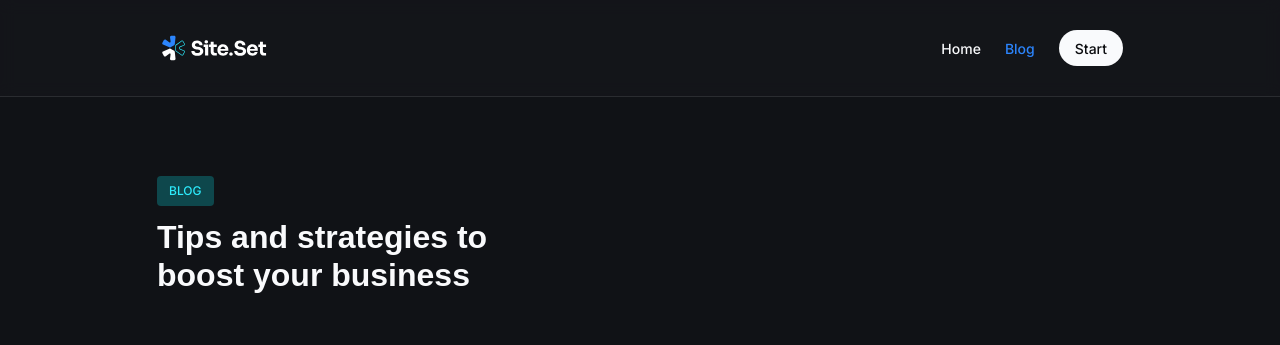
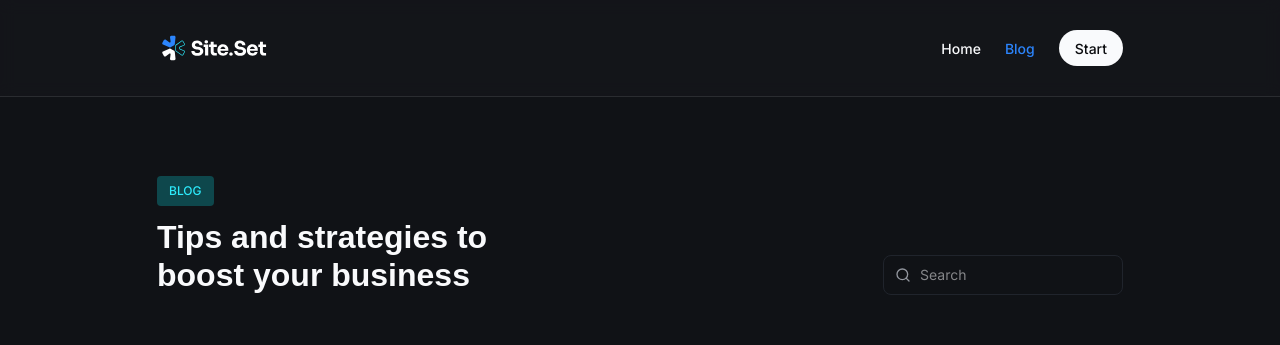
Before and after one commit to arthurrios/next-blog, a Next.js app: page /blog in a window 1280 px wide. Shown: the top 345 px of the page. Built offline with nearby package versions, Linux system fonts and the light colour scheme; a web font is replaced by a local one.

Commit message:
feat: add search component

```diff
--- /dev/null
+++ b/src/components/search/index.ts
@@ -0,0 +1 @@
+export * from './search'
--- /dev/null
+++ b/src/components/search/search.tsx
@@ -0,0 +1,47 @@
+import { cn } from '@/lib/utils'
+import { SearchIcon } from 'lucide-react'
+import { useRouter } from 'next/router'
+import React, { useCallback } from 'react'
+
+export function Search() {
+  const router = useRouter()
+  const query = router.query.q as string
+
+  const handleSearch = useCallback(
+    (event: React.FormEvent) => {
+      event.preventDefault()
+
+      if (query.trim()) {
+        router.push(`/blog?q=${encodeURIComponent(query)}`)
+      }
+    },
+    [query, router],
+  )
+
+  function handleQueryChange(event: React.ChangeEvent<HTMLInputElement>) {
+    const newQuery = event.target.value
+
+    router.push(`/blog?q=${encodeURIComponent(newQuery)}`, undefined, {
+      shallow: true,
+      scroll: false,
+    })
+  }
+
+  return (
+    <form onSubmit={handleSearch} className="group relative">
+      <SearchIcon
+        className={cn(
+          `absolute top-1/2 left-3 size-4 -translate-y-1/2 text-gray-300 transition-colors duration-200 group-focus-within:text-blue-200`,
+          query && 'text-blue-300',
+        )}
+      />
+      <input
+        type="text"
+        placeholder="Search"
+        onChange={handleQueryChange}
+        title="Search"
+        className="body-sm h-10 w-full rounded-lg border border-gray-400 bg-transparent pl-9 text-gray-100 transition-all duration-200 outline-none placeholder:text-body-sm focus-within:border-blue-300 focus-within:ring-1 focus-within:ring-blue-300 md:w-60"
+      />
+    </form>
+  )
+}
--- a/src/pages/blog/index.tsx
+++ b/src/pages/blog/index.tsx
@@ -1,18 +1,22 @@
+import { Search } from '@/components/search'
+
 export default function BlogPage() {
   return (
     <div className="flex h-full flex-col pt-25 md:px-0 md:pt-44">
       <div className="main-container">
-        <header className="flex w-full flex-col items-start md:flex-row md:justify-between">
-          <div className="flex w-full flex-col gap-3">
+        <div className="flex w-full flex-col items-start md:flex-row md:justify-between">
+          <header className="flex w-full flex-col gap-3">
             <span className="body-tag w-fit rounded-sm bg-cyan-300 px-3 py-1.5 text-center text-cyan-100 uppercase md:text-left">
               Blog
             </span>
             <h1 className="heading-lg max-w-2xl text-start text-balance text-gray-100 md:text-left md:text-heading-xl">
               Tips and strategies to boost your business
             </h1>
+          </header>
+          <div className="mt-6 w-full md:mt-auto md:flex md:items-end md:justify-end">
+            <Search />
           </div>
-          <div className="w-full"></div>
-        </header>
+        </div>
       </div>
     </div>
   )
```
